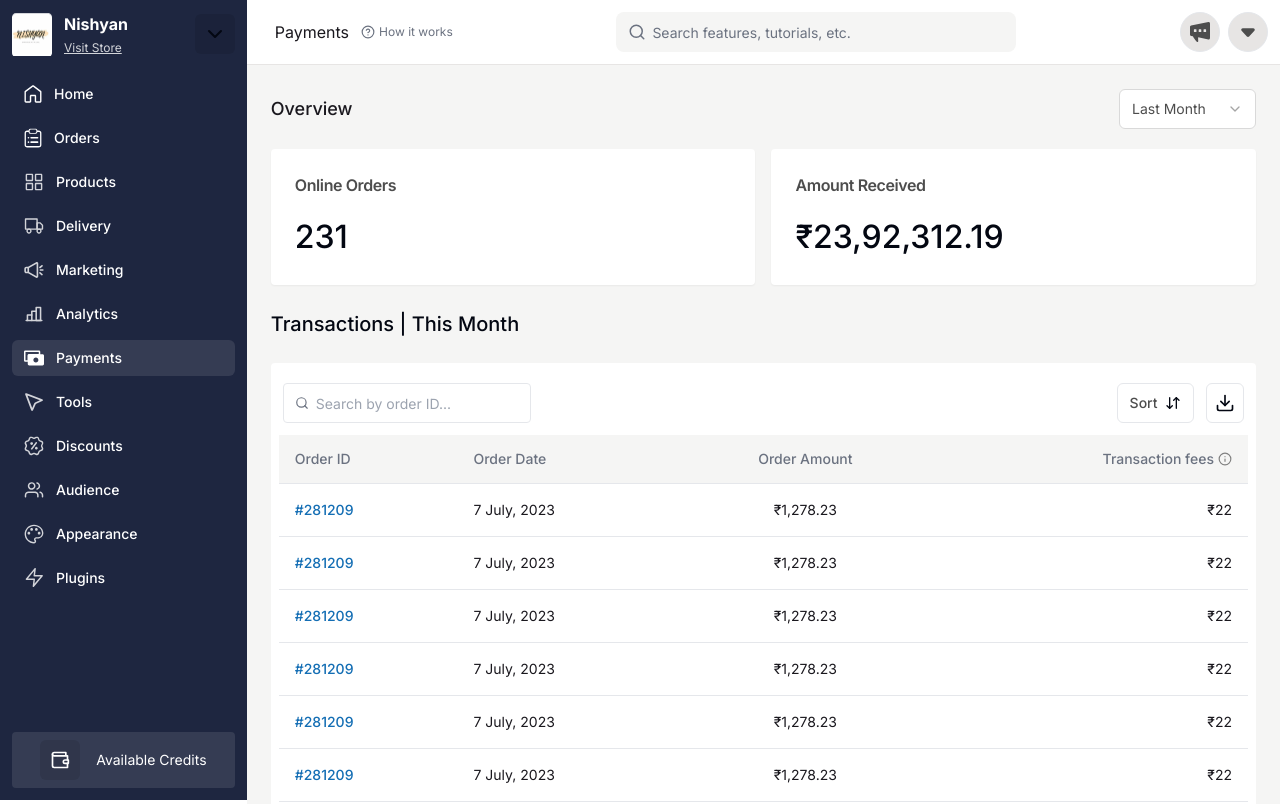
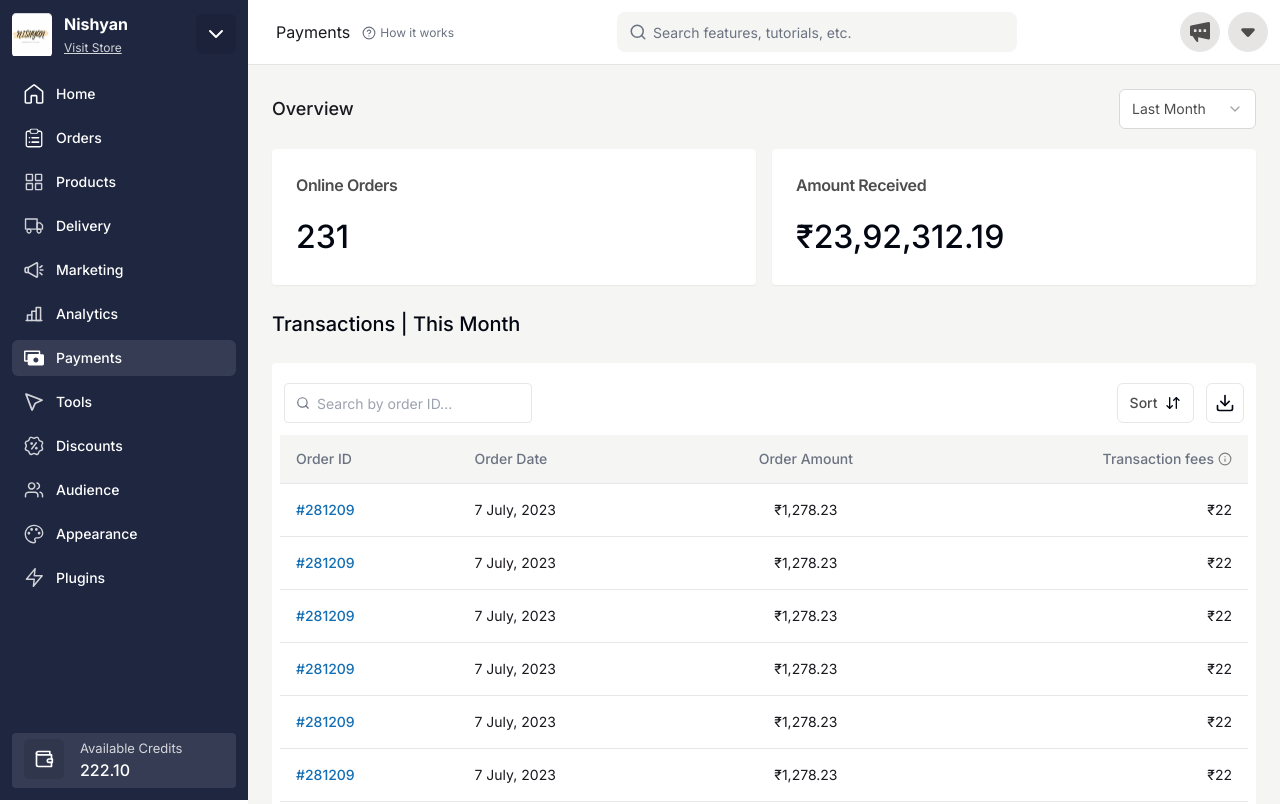
Before and after one commit to Anchit1909/dukaan-dashboard, a Next.js app: page / in a window 1280 px wide. Shown: the top 804 px of the page. Built offline with nearby package versions, Linux system fonts and the light colour scheme.

Commit message:
Minor sidebar design change

```diff
--- a/src/components/Navigation/Header.tsx
+++ b/src/components/Navigation/Header.tsx
@@ -5,9 +5,9 @@ import { HelpCircle, Search } from "lucide-react";
 export const Header = () => {
   return (
     <div className="flex flex-row items-center justify-between border-b border-b-stone-200 bg-white p-3">
-      <div className="flex flex-row items-center gap-3">
-        <p className="pl-4 text-[#1A181E]">Payments</p>
-        <div className="flex flex-row items-center gap-1">
+      <div className="flex flex-row items-center justify-center gap-3 pl-4">
+        <p className="text-[#1A181E]">Payments</p>
+        <div className="mt-[2px] flex flex-row items-center gap-1">
           <HelpCircle size="14px" className="text-muted-foreground" />
           <p className="text-xs text-muted-foreground">How it works</p>
         </div>
--- a/src/components/Sidebar/Sidebar.tsx
+++ b/src/components/Sidebar/Sidebar.tsx
@@ -22,21 +22,22 @@ export function Sidebar() {
             size={"icon"}
             className="bg-black/10 hover:bg-black/30"
           >
-            <ChevronDown />
+            <ChevronDown className="text-white" />
           </Button>
         </div>
         <SidebarLinks />
       </div>
-      <div className="flex w-full flex-row items-center justify-center gap-4 rounded bg-[#353C53] px-1 py-2">
+      <div className="flex w-[224px] flex-row gap-4 rounded bg-[#353C53] px-3 py-[6px]">
         <Button
           variant={"ghost"}
           className="bg-black/10 text-white hover:bg-black/30"
           size={"icon"}
         >
-          <Wallet className="h-5 w-5 text-white" />
+          <Wallet className="text-white" size="20px" />
         </Button>
         <div className="flex flex-col">
-          <p className="text-sm text-white">Available Credits</p>
+          <p className="text-[13px] text-white/80">Available Credits</p>
+          <p className="text-base font-medium text-white">222.10</p>
         </div>
       </div>
     </nav>
--- a/src/data/Data.tsx
+++ b/src/data/Data.tsx
@@ -107,8 +107,8 @@ export const links: {
     name: "Home",
     icon: (
       <svg
-        width="18"
-        height="18"
+        width="20"
+        height="20"
         viewBox="0 0 18 18"
         fill="none"
         xmlns="http://www.w3.org/2000/svg"
@@ -126,7 +126,7 @@ export const links: {
     name: "Orders",
     icon: (
       <svg
-        width="18"
+        width="20"
         height="20"
         viewBox="0 0 18 20"
         fill="none"
```
